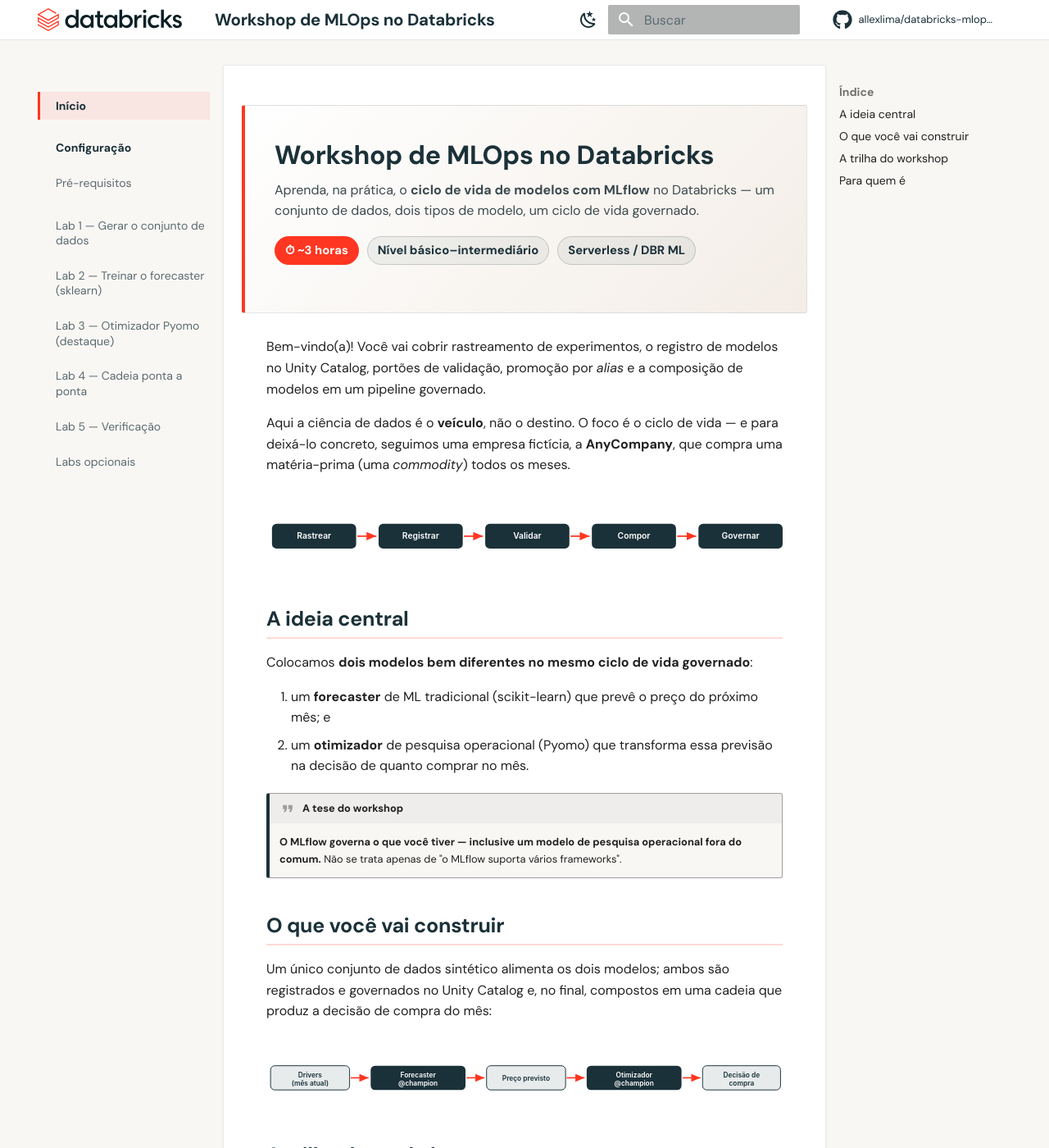
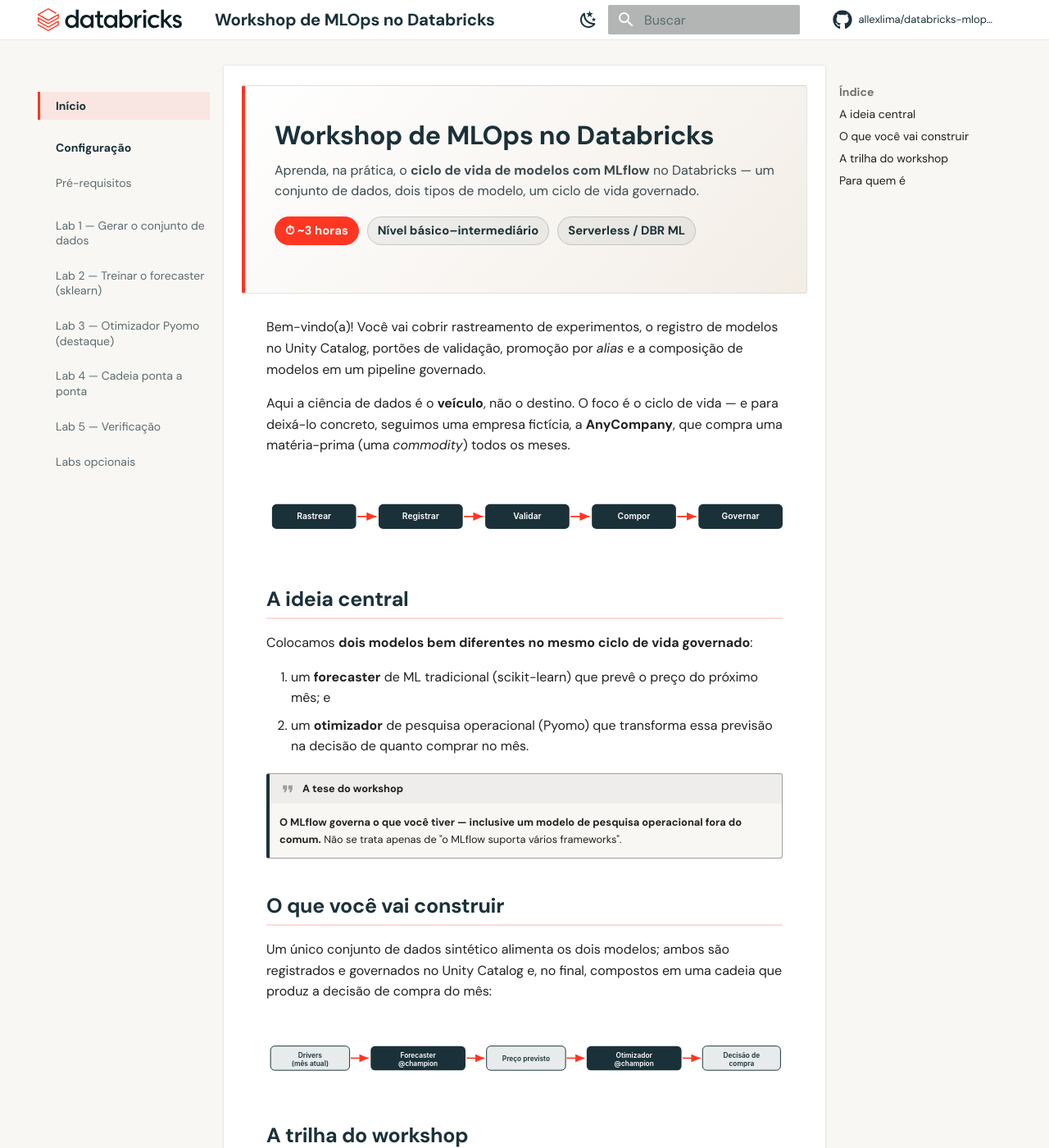
Before and after one commit to allexlima/databricks-mlops-workshop, an MkDocs documentation site: the page built from docs/index.md, in a window 1280 px wide and 1400 px high. Shown: the whole window at 82% size. Built offline with MkDocs 1.6.1 and Material for MkDocs 9.7.7, drawn with Linux system fonts in a browser that asks for light colours; some web fonts are replaced; comment, search, counter and statistics services are not loaded.

Commit message:
top padding, 2-col card grid

```diff
--- a/docs/stylesheets/custom.css
+++ b/docs/stylesheets/custom.css
@@ -167,7 +167,11 @@
   border-radius: var(--db-radius);
   box-shadow: 0 1px 3px var(--db-card-shadow);
 }
-.md-content__inner { padding: 0 1.4rem 1.4rem; }
+.md-content__inner { padding: 1.2rem 1.4rem 1.6rem; }
+/* Material adds a 0.8rem spacer ::before the first content block; with our own
+   top padding that doubles the gap, so neutralize it. */
+.md-content__inner > :first-child { margin-top: 0; }
+.md-content__inner::before { display: none; }
 
 /* ============================ Typography ================================== */
 
@@ -247,6 +251,11 @@
 }
 
 /* ============================ Grid cards ================================== */
+/* Two cards per row (collapses to one on narrow screens) */
+.md-typeset .grid.cards { grid-template-columns: repeat(2, 1fr); }
+@media screen and (max-width: 44.9375em) {
+  .md-typeset .grid.cards { grid-template-columns: 1fr; }
+}
 .md-typeset .grid.cards > ul > li {
   background-color: var(--db-card-lift);
   border: 1px solid var(--db-card-lift-border);
@@ -271,7 +280,7 @@
   border-left: 4px solid var(--db-lava);
   border-radius: var(--db-radius);
   padding: 2rem 1.8rem;
-  margin: 2rem -1.5rem 1.4rem;
+  margin: 0 -1.5rem 1.4rem;
 }
 .db-hero h1 { color: var(--db-hero-fg) !important; margin: 0 0 0.4rem; border: 0; }
 .db-hero p { color: var(--db-hero-fg-muted); margin: 0.3rem 0 0.9rem; }
```
